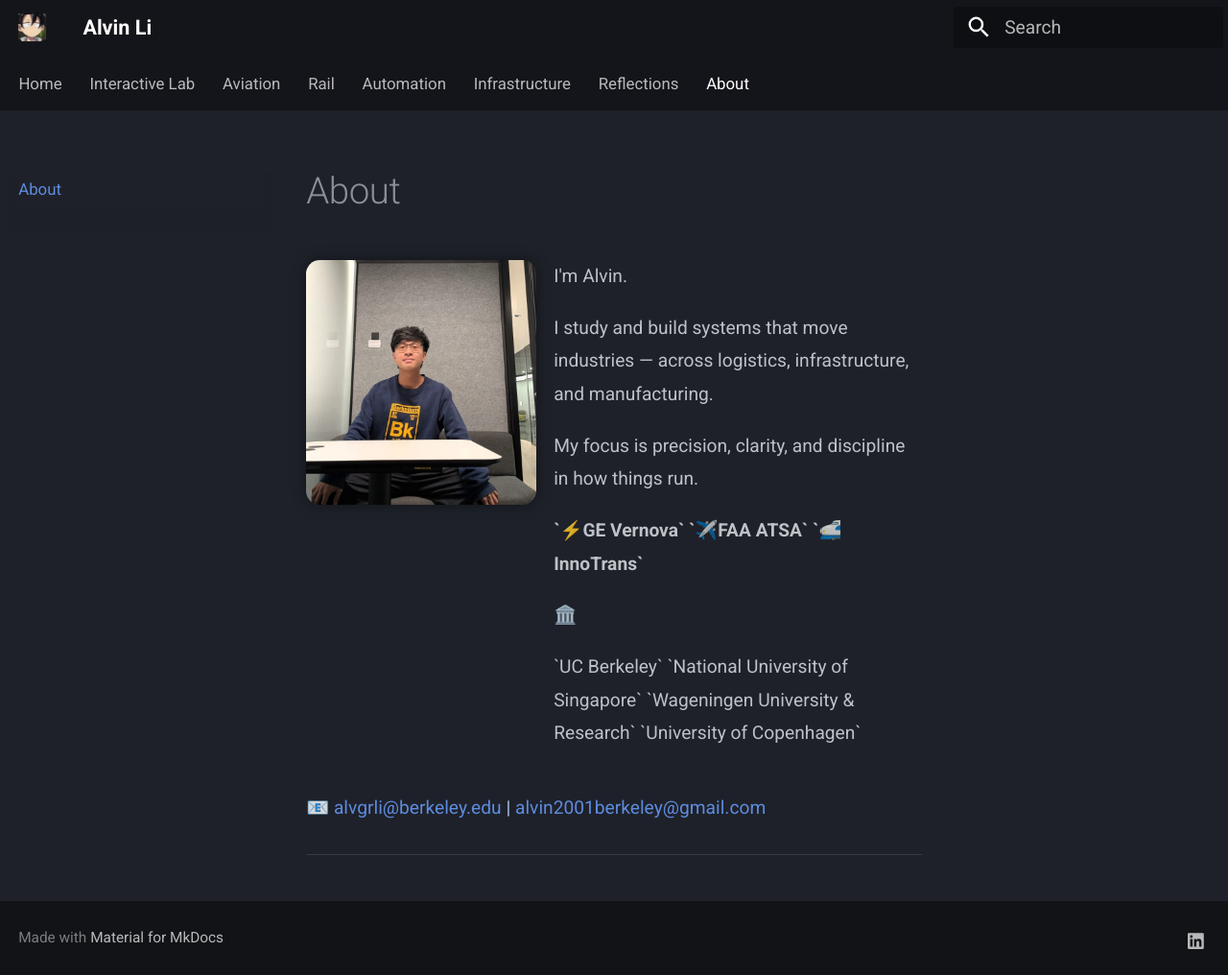
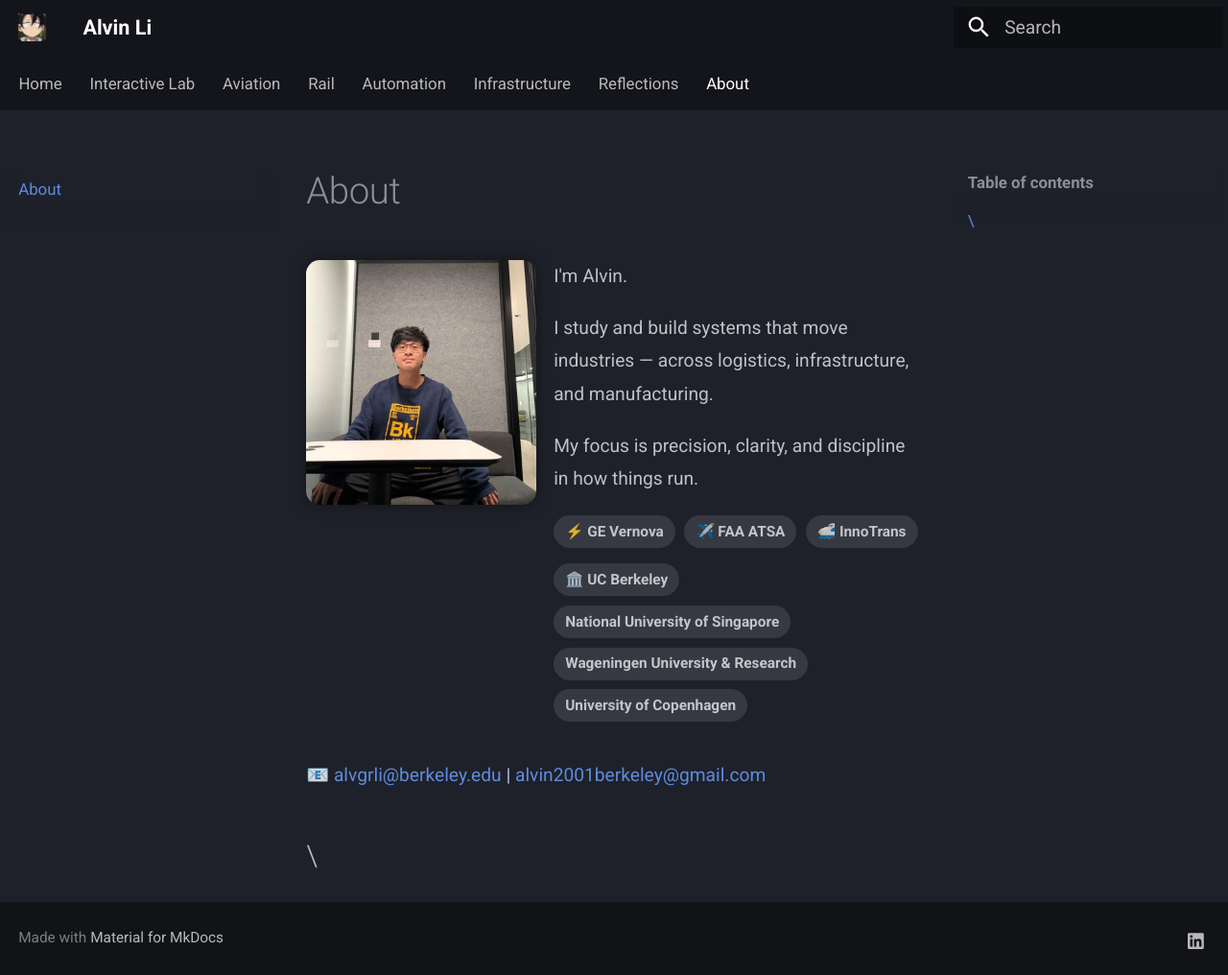
Before and after one commit to alvvvli/alvin-site, an MkDocs documentation site: the page built from docs/about.md, in a window 1280 px wide and 1016 px high. Shown: the whole window at 96% size. Built offline with MkDocs 1.6.1 and Material for MkDocs 9.7.7, drawn with Linux system fonts in a browser that asks for light colours; comment, search, counter and statistics services are not loaded.

Commit message:
Update about.md

```diff
--- a/docs/about.md
+++ b/docs/about.md
@@ -49,9 +49,18 @@
     <p>I'm Alvin.</p>
     <p>I study and build systems that move industries — across logistics, infrastructure, and manufacturing.</p>
     <p>My focus is precision, clarity, and discipline in how things run.</p>
-    <p><strong> `⚡GE Vernova`</strong> <strong>`✈️FAA ATSA`</strong> <strong>`🚅InnoTrans`</strong></p>
-    <p><strong>🏛️</strong></p>
-    <p>`UC Berkeley` `National University of Singapore` `Wageningen University & Research` `University of Copenhagen`</p>
+    <div class="md-tags">
+  <span class="md-tag">⚡ GE Vernova</span>
+  <span class="md-tag">✈️ FAA ATSA</span>
+  <span class="md-tag">🚅 InnoTrans</span>
+</div>
+
+<div class="md-tags">
+  <span class="md-tag">🏛️ UC Berkeley</span>
+  <span class="md-tag">National University of Singapore</span>
+  <span class="md-tag">Wageningen University &amp; Research</span>
+  <span class="md-tag">University of Copenhagen</span>
+</div>
   </div>
 </div>
 
@@ -68,5 +77,5 @@
   <div class="badge-base LI-profile-badge" data-locale="en_US" data-size="large" data-theme="dark" data-type="HORIZONTAL" data-vanity="alvin-li-596a3316a" data-version="v1">
   </div>
 </div>
-
+\
 ---
```
